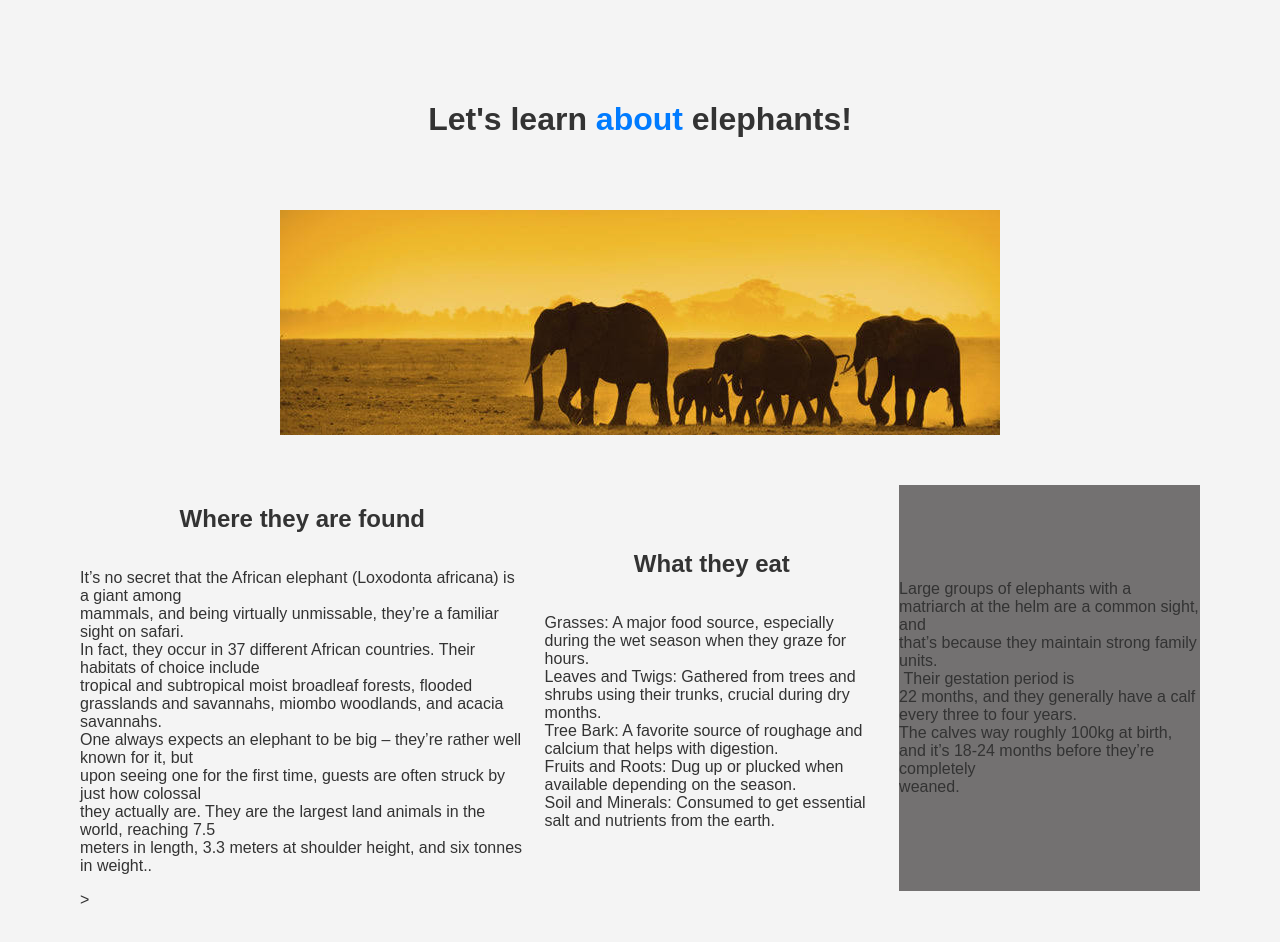
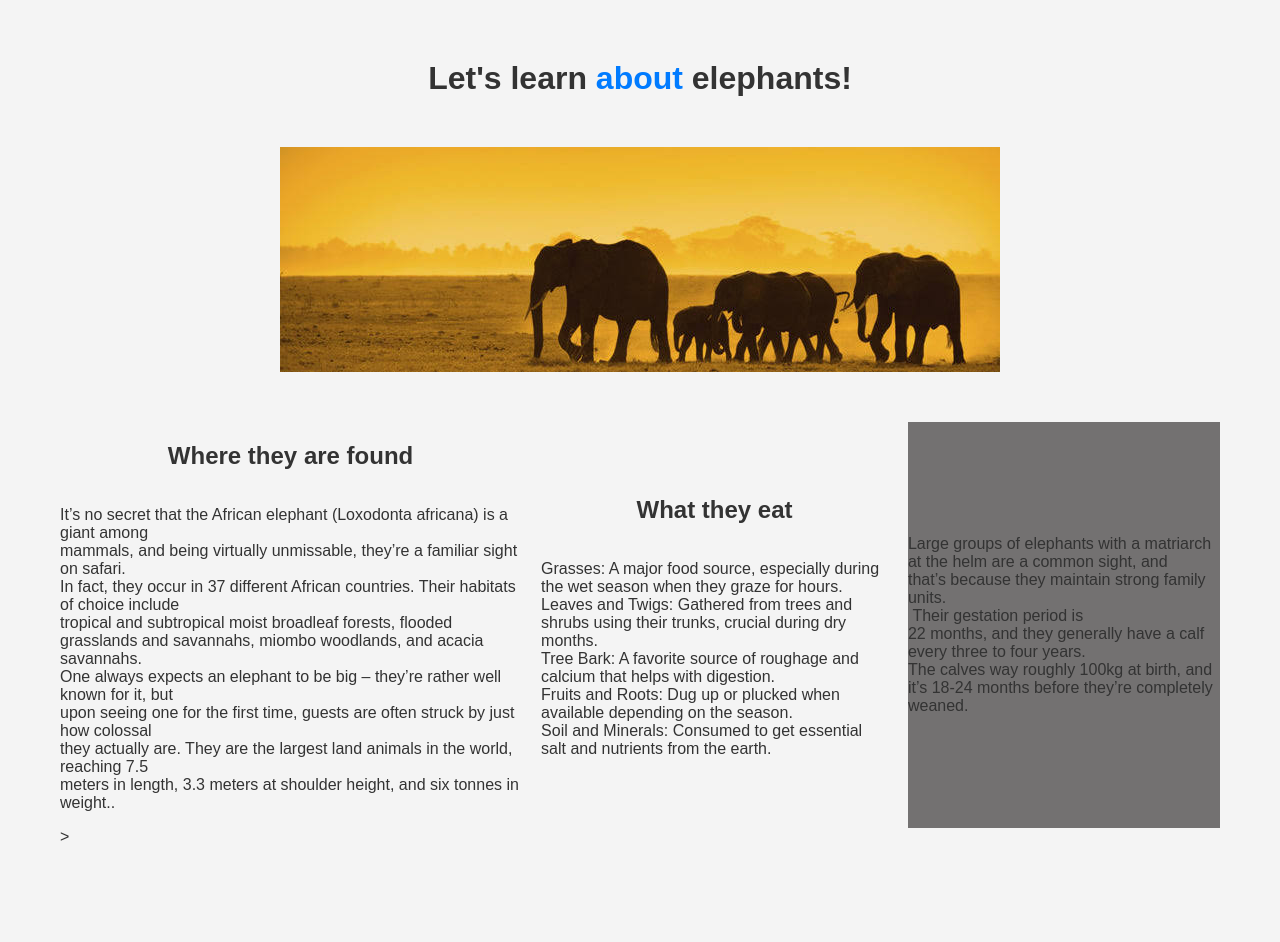
Before and after one commit to SimbaMandi/landing-page, a plain HTML site: page index.html in a window 1280 px wide. After the commit the page ends 906 px from the top, so only its background shows below. Drawn offline with Linux system fonts and the light colour scheme.

Commit message:
heading correction

```diff
--- a/index.html
+++ b/index.html
@@ -8,7 +8,7 @@
 </head>
 <body>
     <div class="container">
-        <h1>Let's learn <span style="color: #007bff;">about</span> elephants!</h1>
+        <h1 style="margin: 0%;">Let's learn <span style="color: #007bff;">about</span> elephants!</h1>
     </div>
     <div class="elephant">
         <img src="elephant.jpg" alt="Elephant Image">
--- a/style.css
+++ b/style.css
@@ -4,7 +4,7 @@ body {
   background-color: #f4f4f4;
   color: #333333;
   margin: 60px;
-  padding: 20px;
+  padding: 0px;
 }
 
 .container {
```
